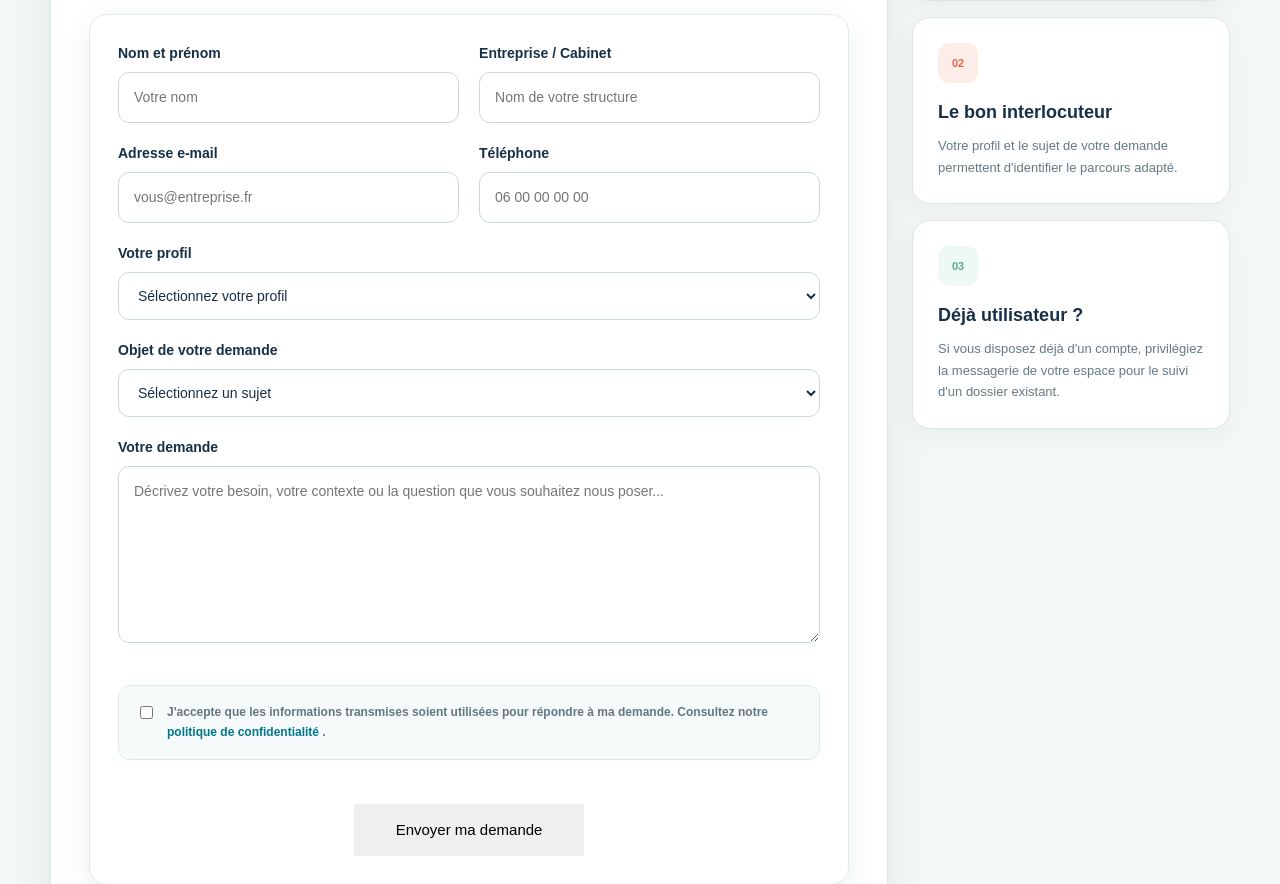
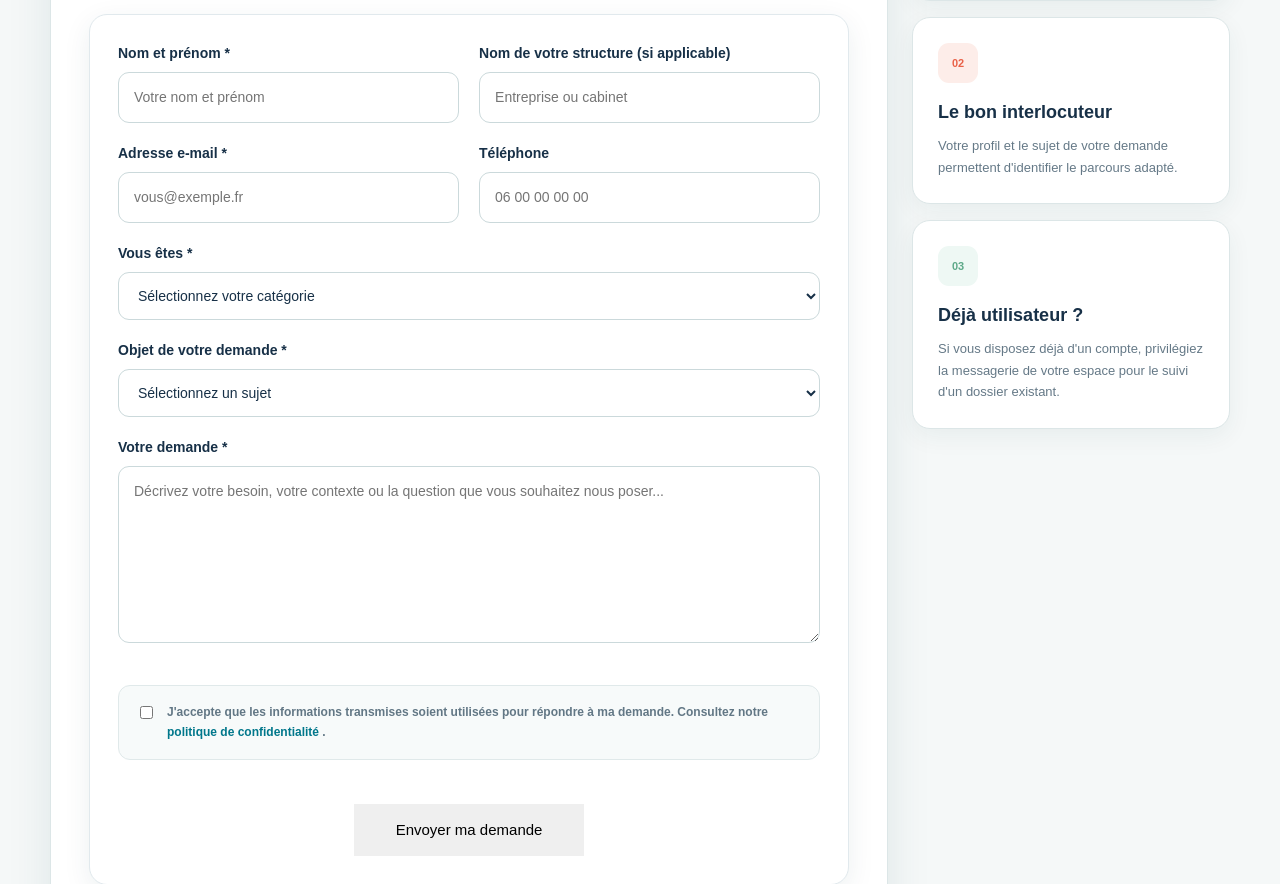
Before and after one commit to BaptisteChesneau/Datensis, a Flask app: page /contact in a window 1280 px wide. Shown: the part 579-1463 px from the top of the page. Run offline with Flask 3, Linux system fonts and the light colour scheme; some libraries are stand-ins or nearby versions.

Commit message:
feat: mise a jour du formulaire de contact

```diff
--- a/app/templates/cabinet/header_cabinet.html
+++ b/app/templates/cabinet/header_cabinet.html
@@ -20,10 +20,6 @@
         <!-- Navigation -->
         <nav class="cabinet-home-nav"
              aria-label="Navigation Cabinet">
-
-            <a href="{{ url_for('main.cabinet_accueil') }}">
-                Accueil
-            </a>
 
             <a href="{{ url_for('main.cabinet_qualification_besoin') }}">
                 Qualification du besoin
--- a/app/templates/public/contact.html
+++ b/app/templates/public/contact.html
@@ -1,3 +1,4 @@
+
 <!DOCTYPE html>
 <html lang="fr">
 
@@ -80,10 +81,12 @@
 
                 <div class="contact-form-grid">
 
+                    <!-- NOM ET PRÉNOM -->
+
                     <div class="form-group">
 
                         <label for="name">
-                            Nom et prénom
+                            Nom et prénom *
                         </label>
 
                         <input
@@ -91,17 +94,19 @@
                             id="name"
                             name="name"
                             autocomplete="name"
-                            placeholder="Votre nom"
+                            placeholder="Votre nom et prénom"
                             required
                         >
 
                     </div>
 
 
+                    <!-- STRUCTURE -->
+
                     <div class="form-group">
 
                         <label for="company">
-                            Entreprise / Cabinet
+                            Nom de votre structure (si applicable)
                         </label>
 
                         <input
@@ -109,16 +114,18 @@
                             id="company"
                             name="company"
                             autocomplete="organization"
-                            placeholder="Nom de votre structure"
+                            placeholder="Entreprise ou cabinet"
                         >
 
                     </div>
 
 
+                    <!-- EMAIL -->
+
                     <div class="form-group">
 
                         <label for="email">
-                            Adresse e-mail
+                            Adresse e-mail *
                         </label>
 
                         <input
@@ -126,12 +133,14 @@
                             id="email"
                             name="email"
                             autocomplete="email"
-                            placeholder="vous@entreprise.fr"
+                            placeholder="vous@exemple.fr"
                             required
                         >
 
                     </div>
 
+
+                    <!-- TÉLÉPHONE -->
 
                     <div class="form-group">
 
@@ -150,10 +159,12 @@
                     </div>
 
 
+                    <!-- PROFIL -->
+
                     <div class="form-group form-group-full">
 
                         <label for="profile">
-                            Votre profil
+                            Vous êtes *
                         </label>
 
                         <select
@@ -162,20 +173,20 @@
                             required
                         >
 
-                            <option value="">
-                                Sélectionnez votre profil
+                            <option value="" selected disabled>
+                                Sélectionnez votre catégorie
                             </option>
 
-                            <option value="tpe">
-                                Indépendants & TPE
-                            </option>
-
-                            <option value="pme">
-                                PME & ETI
+                            <option value="entreprise">
+                                Une entreprise
                             </option>
 
                             <option value="cabinet">
-                                Cabinet d'expertise comptable
+                                Un cabinet d'expertise comptable
+                            </option>
+
+                            <option value="particulier">
+                                Un particulier
                             </option>
 
                         </select>
@@ -183,10 +194,12 @@
                     </div>
 
 
+                    <!-- OBJET DE LA DEMANDE -->
+
                     <div class="form-group form-group-full">
 
                         <label for="subject">
-                            Objet de votre demande
+                            Objet de votre demande *
                         </label>
 
                         <select
@@ -195,7 +208,7 @@
                             required
                         >
 
-                            <option value="">
+                            <option value="" selected disabled>
                                 Sélectionnez un sujet
                             </option>
 
@@ -228,10 +241,12 @@
                     </div>
 
 
+                    <!-- MESSAGE -->
+
                     <div class="form-group form-group-full">
 
                         <label for="message">
-                            Votre demande
+                            Votre demande *
                         </label>
 
                         <textarea
@@ -247,13 +262,17 @@
                 </div>
 
 
+                <!-- CONSENTEMENT RGPD -->
+
                 <div class="contact-consent">
 
-                    <label>
+                    <label for="contactConsent">
 
                         <input
                             type="checkbox"
                             id="contactConsent"
+                            name="consent"
+                            value="yes"
                             required
                         >
 
@@ -271,6 +290,8 @@
                 </div>
 
 
+                <!-- ENVOI -->
+
                 <div class="contact-submit">
 
                     <button
@@ -287,7 +308,9 @@
         </article>
 
 
-        <!-- INFORMATIONS -->
+        <!-- =====================================================
+             INFORMATIONS
+             ===================================================== -->
 
         <aside class="contact-side">
 
```
